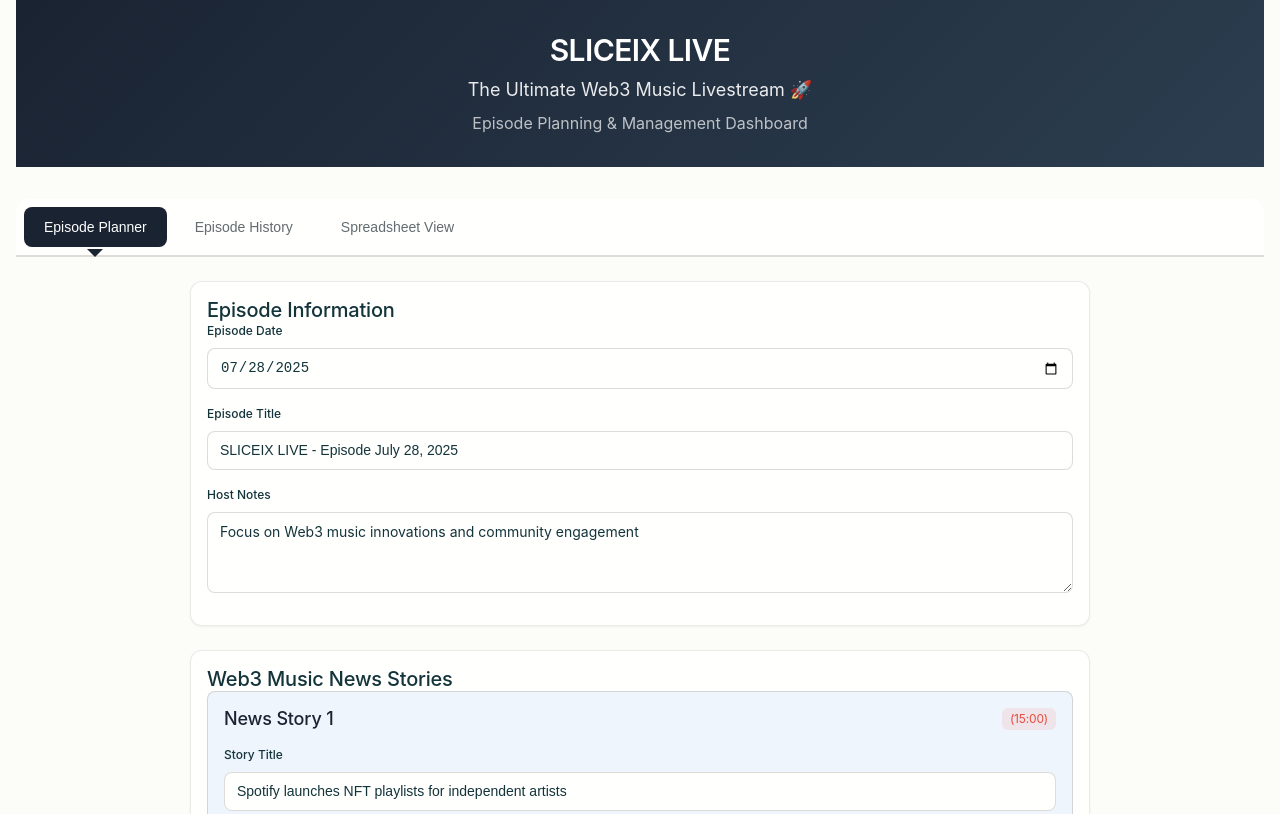
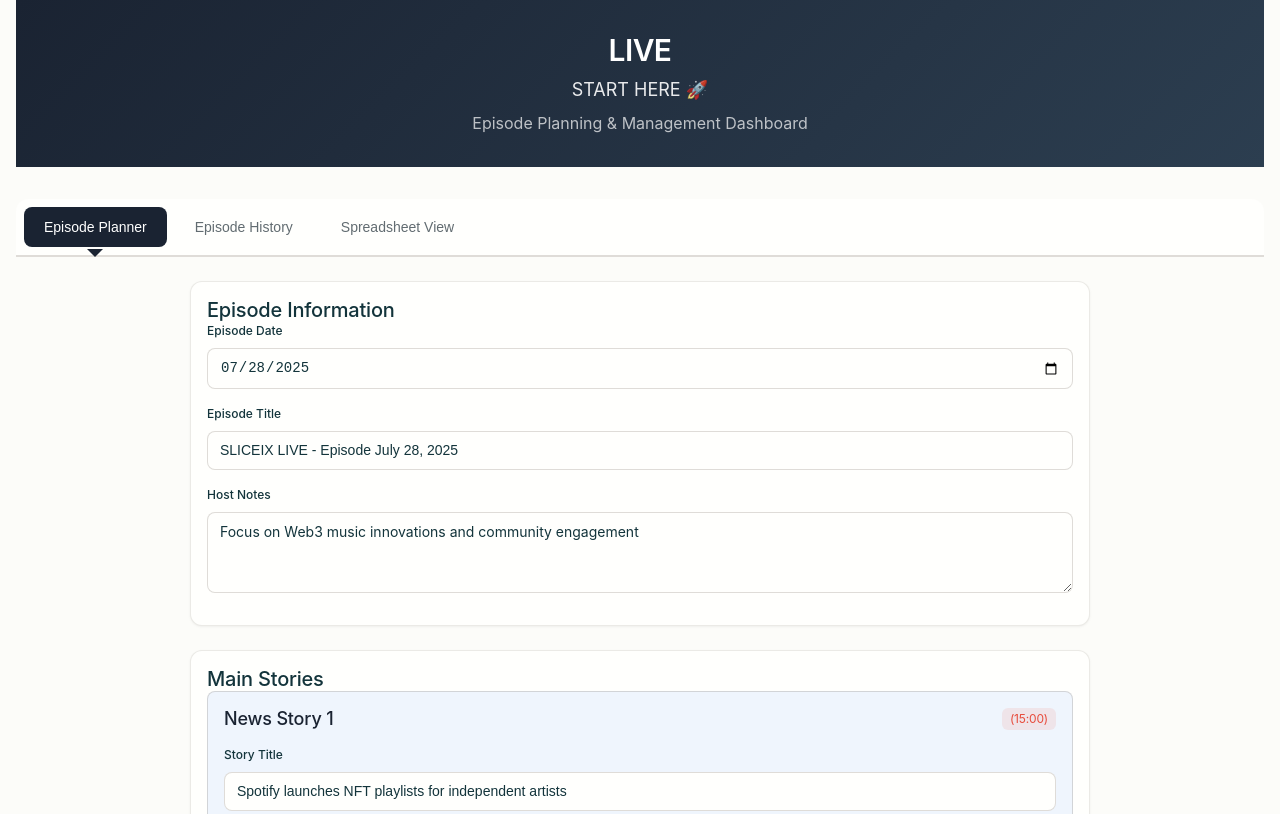
Before and after one commit to StarterKitDevs/ep-planner, a plain HTML site: page index.html in a window 1280 px wide. Shown: the top 814 px of the page. Drawn offline with Linux system fonts and the light colour scheme; a web font is replaced by a local one.

Commit message:
Update index.html

```diff
--- a/index.html
+++ b/index.html
@@ -3,7 +3,7 @@
 <head>
     <meta charset="UTF-8">
     <meta name="viewport" content="width=device-width, initial-scale=1.0">
-    <title>SLICEIX LIVE - Episode Planner</title>
+    <title>LIVE - Episode Planner</title>
     <link rel="stylesheet" href="style.css">
     <script src="https://cdnjs.cloudflare.com/ajax/libs/html2pdf.js/0.10.1/html2pdf.bundle.min.js"></script>
 </head>
@@ -12,8 +12,8 @@
         <!-- Header Section -->
         <header class="header">
             <div class="header-content">
-                <h1 class="header-title">SLICEIX LIVE</h1>
-                <p class="header-subtitle">The Ultimate Web3 Music Livestream 🚀</p>
+                <h1 class="header-title">LIVE</h1>
+                <p class="header-subtitle">START HERE 🚀</p>
                 <p class="header-description">Episode Planning & Management Dashboard</p>
             </div>
         </header>
@@ -53,7 +53,7 @@
                         <!-- News Stories Section -->
                         <div class="card">
                             <div class="card__body">
-                                <h3>Web3 Music News Stories</h3>
+                                <h3>Main Stories</h3>
                                 <div class="news-stories">
                                     <!-- News Story 1 -->
                                     <div class="news-story">
```
